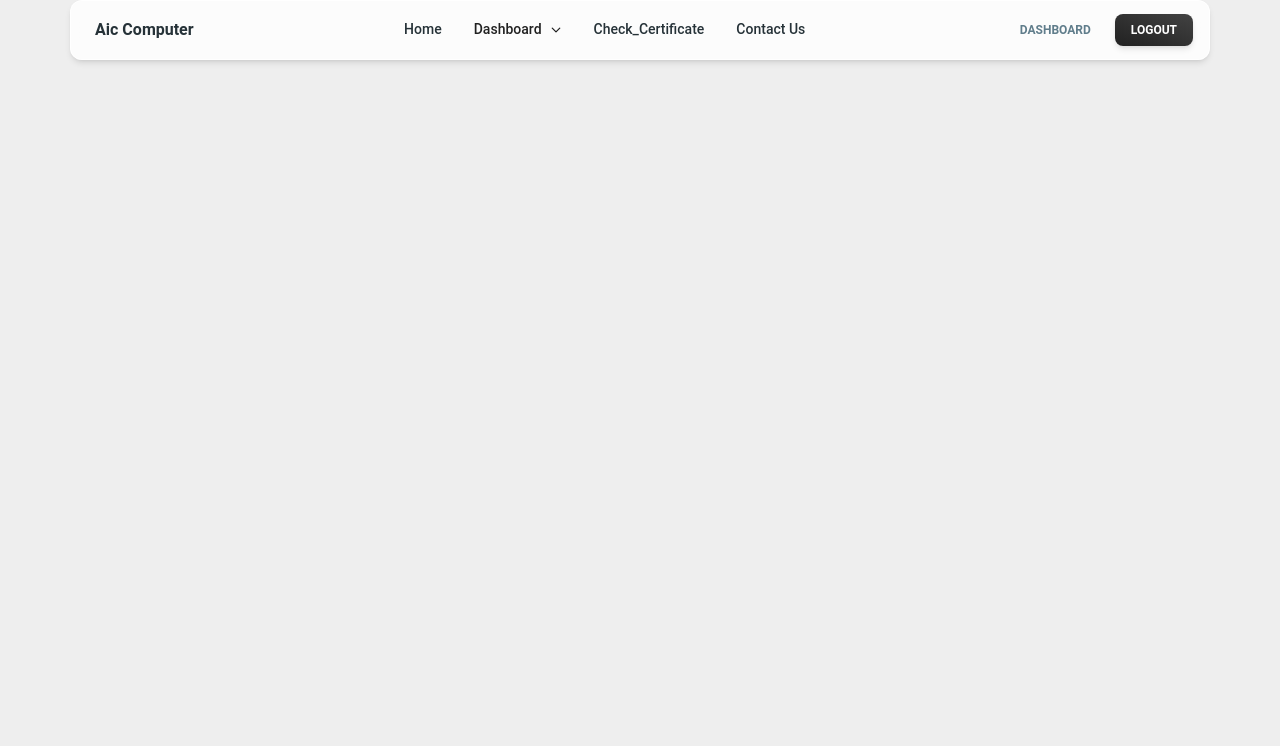
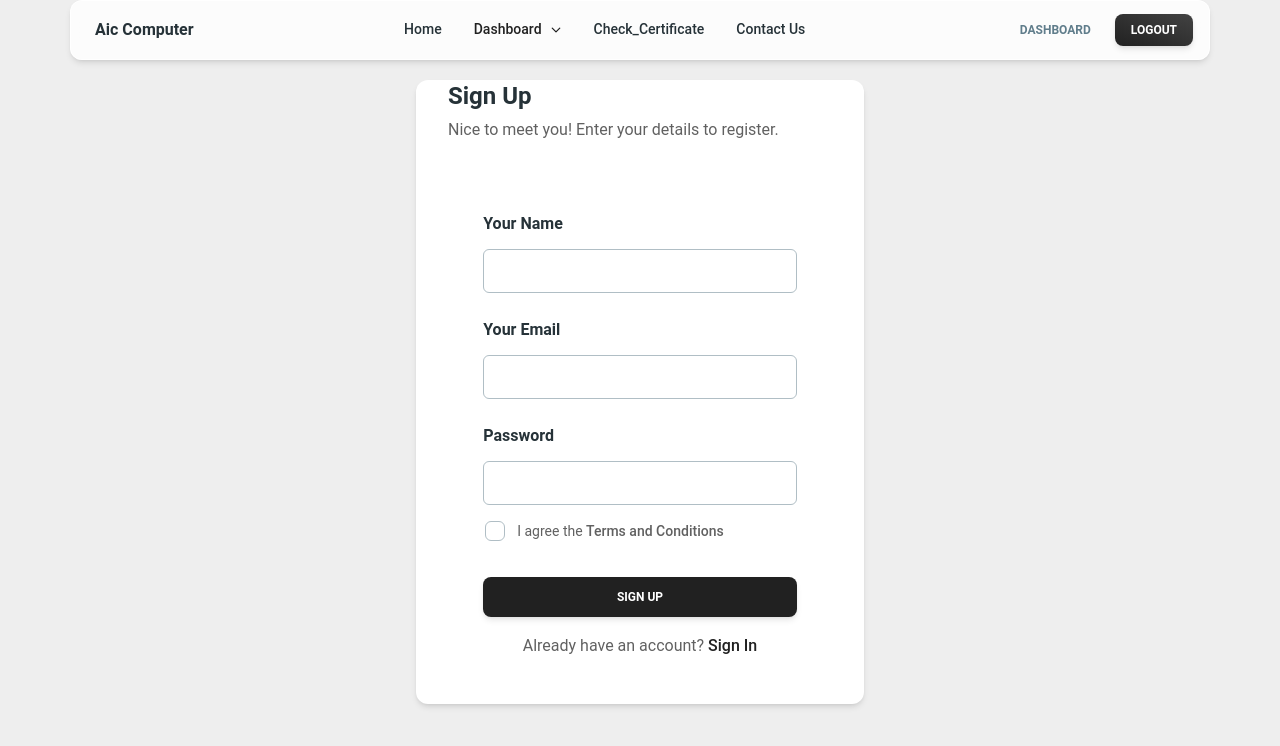
Before and after one commit to santoshrazz/Aic_Computer_Institute, a React (Vite) app: page /add_frenchise in a window 1280 px wide. Shown: the top 746 px of the page. Built offline with nearby package versions, Linux system fonts and the light colour scheme.

Commit message:
add full functionlality to download certificate

```diff
--- a/src/App.jsx
+++ b/src/App.jsx
@@ -16,7 +16,6 @@ function App() {
     return <SpinnerComp />;
   }
   return <RoutesComp />;
-  // return <Accordian />;
 }
 
 export default App;
--- /dev/null
+++ b/src/Pages/Admin/Add_Frenchise/Add_Frenchise.jsx
@@ -0,0 +1,87 @@
+import {
+  Card,
+  Input,
+  Checkbox,
+  Button,
+  Typography,
+} from "@material-tailwind/react";
+
+export function Add_Frenchise() {
+  return (
+    <div className="flex justify-center items-center">
+      <Card color="white" shadow={true} className="px-8 m-5">
+        <Typography variant="h4" color="blue-gray">
+          Sign Up
+        </Typography>
+        <Typography color="gray" className="mt-1 font-normal">
+          Nice to meet you! Enter your details to register.
+        </Typography>
+        <form className="mt-8 mb-2 w-80 max-w-screen-lg sm:w-96">
+          <div className="mb-1 flex flex-col gap-6">
+            <Typography variant="h6" color="blue-gray" className="-mb-3">
+              Your Name
+            </Typography>
+            <Input
+              size="lg"
+              placeholder="name@mail.com"
+              className=" !border-t-blue-gray-200 focus:!border-t-gray-900"
+              labelProps={{
+                className: "before:content-none after:content-none",
+              }}
+            />
+            <Typography variant="h6" color="blue-gray" className="-mb-3">
+              Your Email
+            </Typography>
+            <Input
+              size="lg"
+              placeholder="name@mail.com"
+              className=" !border-t-blue-gray-200 focus:!border-t-gray-900"
+              labelProps={{
+                className: "before:content-none after:content-none",
+              }}
+            />
+            <Typography variant="h6" color="blue-gray" className="-mb-3">
+              Password
+            </Typography>
+            <Input
+              type="password"
+              size="lg"
+              placeholder="********"
+              className=" !border-t-blue-gray-200 focus:!border-t-gray-900"
+              labelProps={{
+                className: "before:content-none after:content-none",
+              }}
+            />
+          </div>
+          <Checkbox
+            label={
+              <Typography
+                variant="small"
+                color="gray"
+                className="flex items-center font-normal"
+              >
+                I agree the
+                <a
+                  href="#"
+                  className="font-medium transition-colors hover:text-gray-900"
+                >
+                  &nbsp;Terms and Conditions
+                </a>
+              </Typography>
+            }
+            containerProps={{ className: "-ml-2.5" }}
+          />
+          <Button className="mt-6" fullWidth>
+            sign up
+          </Button>
+          <Typography color="gray" className="mt-4 text-center font-normal">
+            Already have an account?{" "}
+            <a href="#" className="font-medium text-gray-900">
+              Sign In
+            </a>
+          </Typography>
+        </form>
+      </Card>
+    </div>
+  );
+}
--- a/src/Pages/Admin/Check_Certificate/Check_Certificate.jsx
+++ b/src/Pages/Admin/Check_Certificate/Check_Certificate.jsx
@@ -4,6 +4,7 @@ import axios from "axios";
 import { useMutation } from "@tanstack/react-query";
 import { ToastContainer, toast } from "react-toastify";
 import "react-toastify/dist/ReactToastify.css";
+import { useNavigate } from "react-router-dom";
 
 const Check_Certificate = () => {
   const [result, setResult] = useState(null);
@@ -13,6 +14,15 @@ const Check_Certificate = () => {
     serialNumber: "",
     fatherName: "",
   });
+
+  // Navigate Object
+  const navigate = useNavigate();
+
+  // navigateTodownload fuction to redirect on download certificate component
+  const navigateToDownload = () => {
+    console.log(result);
+    navigate("/download_certificate", { state: result });
+  };
   // Handle onChnage
   const handleOnChange = (e) => {
     const { name, value } = e.target;
@@ -147,7 +157,10 @@ const Check_Certificate = () => {
                 </tr>
               </tbody>
             </table>
-            <button className="text-center mx-auto bg-black text-white w-full hover:bg-blue-900 p-3">
+            <button
+              className="text-center mx-auto bg-black text-white w-full hover:bg-blue-900 p-3"
+              onClick={navigateToDownload}
+            >
               Download Certificate
             </button>
           </div>
--- a/src/Pages/Certificate_Download/Certificate_Download.jsx
+++ b/src/Pages/Certificate_Download/Certificate_Download.jsx
@@ -1,41 +1,83 @@
-import React, { useCallback, useRef } from 'react'
-import CertificateImage from '../../Assets/Certificate.jpg'
-import { toPng } from 'html-to-image';
+import React, { useCallback, useRef } from "react";
+import CertificateImage from "../../Assets/Certificate.jpg";
+import { toPng } from "html-to-image";
+import { useLocation } from "react-router-dom";
 const Certificate_Download = () => {
   const ref = useRef(null);
+
+  // useLocation hook to get data from check_certificate component
+  const location = useLocation();
+  console.log(location.state);
+  if (!location.state) {
+    return (
+      <h2>
+        Unable to download certificate go to <a href="/">Home</a>
+      </h2>
+    );
+  }
+  // Funtion for download certificate
   const onButtonClick = useCallback(() => {
     if (ref.current === null) {
-            return
+      return;
     }
-
-        toPng(ref.current, { cacheBust: true, })
+    toPng(ref.current, { cacheBust: true })
       .then((dataUrl) => {
-                const link = document.createElement('a')
-                link.download = 'my-image-name.png'
-                link.href = dataUrl
-                link.click()
+        const link = document.createElement("a");
+        link.download = "my-image-name.png";
+        link.href = dataUrl;
+        link.click();
       })
       .catch((err) => {
-                console.log(err)
-            })
-    }, [ref])
+        console.log(err);
+      });
+  }, [ref]);
   return (
-        <div className="min-h-screen  relative bg-red-500 w-full" ref={ref}>
-            <div className="img"><img src={CertificateImage} className="" alt="Certificate" /></div>
-            <p className="font-bold registration absolute top-14 left-56 text-xl">12/ADCA/23/SARB/30669</p>
-            <p className="font-bold serial absolute top-14 right-24 text-xl">45678</p>
-            <p className="font-bold Name absolute top-[480px] left-[450px] text-xl sm:text-lg md:text-xl lg:text-2xl">SANTOSH KUMAR</p>
-            <p className="font-bold father absolute top-[550px] left-[450px] text-xl sm:text-lg md:text-xl lg:text-2xl">BHAIRAV YADAV</p>
-            <p className="font-bold course absolute top-[610px] left-[550px] text-xl sm:text-lg md:text-xl lg:text-2xl">HINDI TYPING</p>
-            <p className="font-bold center absolute top-[680px] left-[250px] text-xl sm:text-lg md:text-xl lg:text-2xl">AIC SARAI BHAGALPUR</p>
-            <p className="font-bold c_duration absolute top-[740px] left-[250px] text-xl sm:text-lg md:text-xl lg:text-2xl">12 Months</p>
-            <p className="font-bold speed absolute top-[740px] left-[950px] text-xl sm:text-lg md:text-xl lg:text-2xl">84 WPM</p>
-            <p className="font-bold doi absolute top-[940px] left-[250px] text-xl sm:text-lg md:text-xl lg:text-2xl">12/4/2023</p>
-            <p className="font-bold speed absolute top-[970px] left-[250px] text-xl sm:text-lg md:text-xl lg:text-2xl">BHAGALPUR</p>
-            <button className=' bg-deep-orange-800 m-10 text-white' onClick={onButtonClick}>Download</button>
+    <>
+      <div className=" scroll-auto  relative w-[200vh]" ref={ref}>
+        <div className="img">
+          <img src={CertificateImage} className="" alt="Certificate" />
         </div>
+        <p className="font-bold registration absolute top-[6%] left-[17%] text-xl">
+          {location.state?.RegistrationNumber}
+        </p>
+        <p className="font-bold serial absolute top-[5%] right-[6%] text-xl">
+          {location.state?.SerialNumber}
+        </p>
+        <p className="font-bold Name absolute top-[47%] left-[38%]  text-2xl">
+          {location.state?.name}
+        </p>
+        <p className="font-bold father absolute top-[53%] left-[38%]  text-2xl">
+          {location.state?.fatherName}
+        </p>
+        <p className="font-bold course absolute top-[60%] left-[40%]  text-2xl">
+          {location.state?.course}
+        </p>
+        <p className="font-bold center absolute top-[65%] left-[22%]  text-2xl">
+          {location.state?.frenchise}
+        </p>
+        <p className="font-bold c_duration absolute top-[72%] left-[22%]  text-2xl">
+          12 Months
+        </p>
+        <p className="font-bold speed absolute top-[72%] right-[20%]  text-2xl">
+          {location.state?.percentage}
+        </p>
+        <p className="font-bold doi absolute bottom-[5%] left-[20%]  text-2xl">
+          {location.state?.DateOfIssue?.slice(0, 10)}
+        </p>
+        <p className="font-bold speed absolute  bottom-[2%] left-[20%]  text-2xl">
+          {location.state?.place}
+        </p>
+      </div>
+      <div className="button flex justify-center items-center ">
+        <button
+          className=" bg-blue-gray-500 p-4 text-white rounded-lg font-body"
+          onClick={onButtonClick}
+        >
+          Download Certificate
+        </button>
+      </div>
+    </>
+  );
+};
 
-    )
-}
-
-export default Certificate_Download
+export default Certificate_Download;
--- a/src/Pages/Routes/RoutesComp.jsx
+++ b/src/Pages/Routes/RoutesComp.jsx
@@ -9,6 +9,8 @@ import Admin_Route from "./Admin_Route";
 import Frenchise from "../Franchise/Frenchise";
 import Director from "../Director/Director";
 import Check_Certificate from "../Admin/Check_Certificate/Check_Certificate";
+import { Add_Frenchise } from "../Admin/Add_Frenchise/Add_Frenchise";
+import Certificate_Download from "../Certificate_Download/Certificate_Download";
 
 const RoutesComp = () => {
   return (
@@ -18,10 +20,12 @@ const RoutesComp = () => {
         <Route path="" element={<Home />} />
         <Route path="contact" element={<Contact />} />
         <Route path="check_certificate" element={<Check_Certificate />} />
+        <Route path="download_certificate" element={<Certificate_Download />} />
         <Route path="course" element={<Course_Container />} />
         <Route path="login" element={<Login />} />
         <Route path="frenchise" element={<Frenchise />} />
         <Route path="director" element={<Director />} />
+        <Route path="add_frenchise" element={<Add_Frenchise />} />
         <Route path="head/*" element={<Admin_Route />} />
       </Routes>
     </BrowserRouter>
```
Lines whose indentation alone changed are shown as unchanged.
